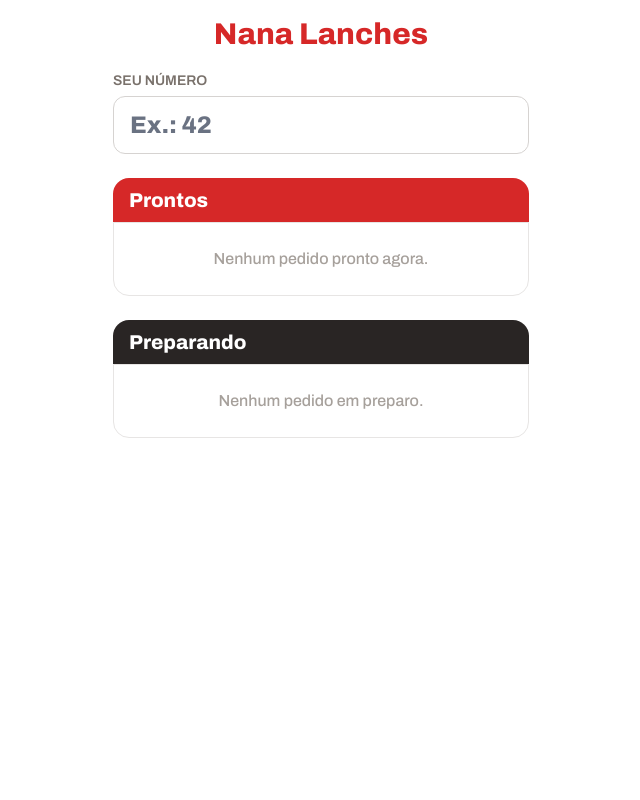
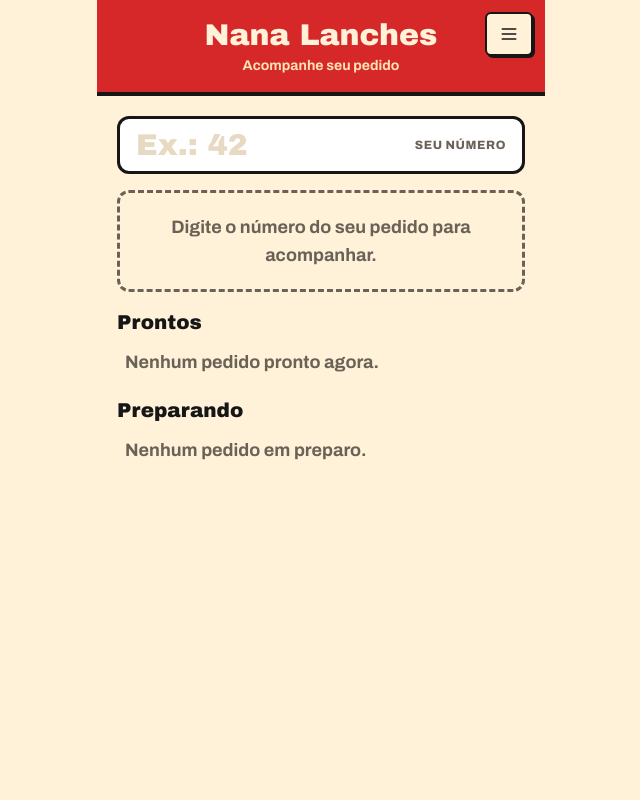
Before and after one commit to marcosserg12/nova_comanda, a Laravel app: page /acompanhar in a window 1280 px wide. Shown: the whole page, without its empty margins (319-959 px from the left). Run offline with Laravel 12, Linux system fonts and the light colour scheme; tables that the repository leaves empty hold one stand-in row (values such as "Sample post"); style sheets or scripts are compiled from the project's sources; some libraries are stand-ins or nearby versions.

Commit message:
feat: painel da TV e acompanhamento no celular no estilo novo (até 12 preparando, +N)
Co-Authored-By: Claude Opus 5.5 <noreply@anthropic.com>

```diff
--- a/app/Livewire/Painel/PublicBoard.php
+++ b/app/Livewire/Painel/PublicBoard.php
@@ -12,6 +12,10 @@ use Livewire\Component;
 
 class PublicBoard extends Component
 {
+    public const TV_PREPARING_LIMIT = 12;
+
+    public const TV_READY_LIMIT = 4;
+
     #[Locked]
     public string $variant = 'tv';
 
@@ -19,6 +23,26 @@ class PublicBoard extends Component
     public function board(): array
     {
         return app(BoardQuery::class)->get();
+    }
+
+    /** @return list<array{id: int, number: string, first_name: string}> */
+    #[Computed]
+    public function tvPreparing(): array
+    {
+        return array_slice($this->board['preparing'], 0, self::TV_PREPARING_LIMIT);
+    }
+
+    #[Computed]
+    public function tvPreparingOverflow(): int
+    {
+        return max(0, count($this->board['preparing']) - self::TV_PREPARING_LIMIT);
+    }
+
+    /** @return list<array{id: int, number: string, first_name: string}> */
+    #[Computed]
+    public function tvReady(): array
+    {
+        return array_slice($this->board['ready'], 0, self::TV_READY_LIMIT);
     }
 
     #[On('echo:painel,BoardChanged')]
--- a/resources/views/components/device-gate.blade.php
+++ b/resources/views/components/device-gate.blade.php
@@ -1,8 +1,8 @@
 @props(['fullscreen' => false])
 <div x-data="deviceGate({{ $fullscreen ? 'true' : 'false' }})" x-show="open" x-cloak
-     class="fixed inset-0 z-[60] flex items-center justify-center bg-nana-ink/90">
+     class="fixed inset-0 z-[60] flex items-center justify-center bg-nana-ink/90 p-6">
     <button type="button" @click="start()"
-            class="rounded-3xl bg-nana-yellow px-12 py-10 text-4xl font-black text-nana-ink shadow-2xl">
+            class="rounded-2xl border-4 border-nana-ink bg-nana-yellow px-12 py-10 font-display text-4xl text-nana-ink shadow-[8px_8px_0_var(--color-nana-cream)]">
         Toque para começar
     </button>
 </div>
--- a/resources/views/livewire/painel/mobile.blade.php
+++ b/resources/views/livewire/painel/mobile.blade.php
@@ -1,37 +1,64 @@
-<div x-data="trackMine" @announce.window="onAnnounce($event.detail)" wire:poll.20s class="mx-auto min-h-screen max-w-md bg-white p-4">
-    <h1 class="text-center text-3xl font-black text-nana-red">{{ \App\Models\Setting::get(\App\Models\Setting::RESTAURANT_NAME) }}</h1>
+<div x-data="trackMine" @announce.window="onAnnounce($event.detail)" wire:poll.20s class="mx-auto flex min-h-dvh max-w-md flex-col bg-nana-cream">
+    @php($readyNumbers = array_column($this->board['ready'], 'number'))
+    @php($preparingNumbers = array_column($this->board['preparing'], 'number'))
+    <span hidden wire:key="sync-{{ md5(json_encode([$readyNumbers, $preparingNumbers])) }}" x-init="sync(@js($readyNumbers), @js($preparingNumbers))"></span>
 
-    <label class="mt-4 block">
-        <span class="text-sm font-semibold uppercase text-stone-500">Seu número</span>
+    <header class="relative border-b-4 border-nana-ink bg-nana-red px-4 pb-4 pt-5 text-center text-nana-cream">
+        <h1 class="font-display text-3xl leading-none">{{ \App\Models\Setting::get(\App\Models\Setting::RESTAURANT_NAME) }}</h1>
+        <p class="mt-1.5 text-sm font-bold text-[#FFE3B0]">Acompanhe seu pedido</p>
+        <div class="absolute right-3 top-3">
+            <x-ui.screens-menu compact align="right" current="acompanhar" />
+        </div>
+    </header>
+
+    <main class="flex flex-col gap-4 p-5">
+        <label class="flex items-center justify-between gap-3 rounded-xl border-3 border-nana-ink bg-white px-4 py-2">
             <input type="tel" inputmode="numeric" maxlength="3" x-model="mine" placeholder="Ex.: 42"
-               class="mt-1 w-full rounded-xl border border-stone-300 px-4 py-3 text-2xl font-black">
+                   class="min-w-0 flex-1 border-0 p-0 font-display text-3xl placeholder:text-nana-line">
+            <span class="shrink-0 text-xs font-extrabold uppercase tracking-wider text-nana-muted">Seu número</span>
         </label>
 
-    <p x-show="alert" x-cloak class="mt-4 rounded-2xl bg-nana-yellow p-4 text-center text-2xl font-black">Seu pedido está pronto!</p>
+        <div x-show="myState === 'empty'" class="rounded-xl border-3 border-dashed border-nana-muted p-5 text-center text-lg font-bold text-nana-muted">
+            Digite o número do seu pedido para acompanhar.
+        </div>
+        <div data-my-order="preparing" x-show="myState === 'preparing'" x-cloak class="rounded-xl border-3 border-nana-ink bg-white p-5 text-center shadow-hard">
+            <p class="text-base font-extrabold text-nana-muted">Pedido</p>
+            <p class="my-2 font-display text-7xl leading-none tabular-nums" x-text="myNumber"></p>
+            <span class="inline-block rounded-lg border-2 border-nana-ink bg-nana-cream px-4 py-2 text-lg font-extrabold">Preparando…</span>
+        </div>
+        <div data-my-order="ready" x-show="myState === 'ready'" x-cloak class="rounded-xl border-3 border-nana-ink bg-nana-yellow p-5 text-center shadow-hard">
+            <p class="text-base font-extrabold">Seu pedido está</p>
+            <p class="my-2 font-display text-5xl leading-none">PRONTO!</p>
+            <span class="inline-block rounded-lg border-2 border-nana-ink bg-nana-ink px-4 py-2 text-lg font-extrabold text-nana-cream">Retire no balcão</span>
+        </div>
+        <div x-show="myState === 'unknown'" x-cloak class="rounded-xl border-3 border-nana-ink bg-white p-5 text-center text-lg font-bold">
+            Não encontramos o pedido <span class="font-display" x-text="myNumber"></span> na fila agora.
+        </div>
 
-    <h2 class="mt-6 rounded-t-2xl bg-nana-red px-4 py-2 text-xl font-black text-white">Prontos</h2>
-    <ul class="divide-y divide-stone-100 rounded-b-2xl border border-stone-200">
+        <section>
+            <h2 class="font-display text-xl">Prontos</h2>
+            <ul class="mt-2 space-y-1 text-lg font-bold text-nana-muted">
                 @forelse ($this->board['ready'] as $entry)
-            <li wire:key="mr-{{ $entry['id'] }}" class="flex items-center justify-between px-4 py-3"
-                :class="isMine('{{ $entry['number'] }}') ? 'bg-nana-yellow' : ''">
-                <span class="text-3xl font-black tabular-nums">{{ $entry['number'] }}</span>
-                <span class="text-xl font-bold">{{ $entry['first_name'] }}</span>
+                    <li wire:key="mr-{{ $entry['id'] }}" class="rounded-md px-2 py-1" :class="isMine('{{ $entry['number'] }}') ? 'bg-nana-yellow text-nana-ink' : ''">
+                        <span class="mr-2 font-display text-xl text-nana-ink tabular-nums">{{ $entry['number'] }}</span>{{ $entry['first_name'] }} — pronto
                     </li>
                 @empty
-            <li class="px-4 py-6 text-center text-stone-400">Nenhum pedido pronto agora.</li>
+                    <li class="px-2 py-1">Nenhum pedido pronto agora.</li>
                 @endforelse
             </ul>
+        </section>
 
-    <h2 class="mt-6 rounded-t-2xl bg-stone-800 px-4 py-2 text-xl font-black text-white">Preparando</h2>
-    <ul class="divide-y divide-stone-100 rounded-b-2xl border border-stone-200">
+        <section>
+            <h2 class="font-display text-xl">Preparando</h2>
+            <ul class="mt-2 space-y-1 text-lg font-bold text-nana-muted">
                 @forelse ($this->board['preparing'] as $entry)
-            <li wire:key="mp-{{ $entry['id'] }}" class="flex items-center justify-between px-4 py-3"
-                :class="isMine('{{ $entry['number'] }}') ? 'bg-amber-100' : ''">
-                <span class="text-3xl font-black tabular-nums">{{ $entry['number'] }}</span>
-                <span class="text-xl font-bold">{{ $entry['first_name'] }}</span>
+                    <li wire:key="mp-{{ $entry['id'] }}" data-phone-preparing="{{ $entry['number'] }}" class="rounded-md px-2 py-1" :class="isMine('{{ $entry['number'] }}') ? 'bg-white text-nana-ink' : ''">
+                        <span class="mr-2 font-display text-xl text-nana-ink tabular-nums">{{ $entry['number'] }}</span>{{ $entry['first_name'] }} — preparando
                     </li>
                 @empty
-            <li class="px-4 py-6 text-center text-stone-400">Nenhum pedido em preparo.</li>
+                    <li class="px-2 py-1">Nenhum pedido em preparo.</li>
                 @endforelse
             </ul>
+        </section>
+    </main>
 </div>
--- a/resources/views/pages/acompanhar.blade.php
+++ b/resources/views/pages/acompanhar.blade.php
@@ -1,3 +1,3 @@
-<x-layouts.app title="Acompanhe seu pedido" body-class="bg-white">
+<x-layouts.app title="Acompanhe seu pedido" body-class="bg-nana-cream">
     <livewire:painel.public-board variant="mobile" />
 </x-layouts.app>
--- a/resources/views/pages/painel.blade.php
+++ b/resources/views/pages/painel.blade.php
@@ -1,4 +1,4 @@
-<x-layouts.app title="Painel" body-class="bg-white overflow-hidden">
+<x-layouts.app title="Painel" body-class="bg-nana-cream overflow-hidden">
     <x-device-gate :fullscreen="true" />
     <livewire:painel.public-board variant="tv" />
 </x-layouts.app>
```
Also changed, not shown: resources/js/announcer.js (+26 -3 lines), resources/views/livewire/painel/tv.blade.php (+50 -30 lines), tests/Feature/Livewire/PublicBoardTest.php (+52 -3 lines). Lines whose indentation alone changed are shown as unchanged.
